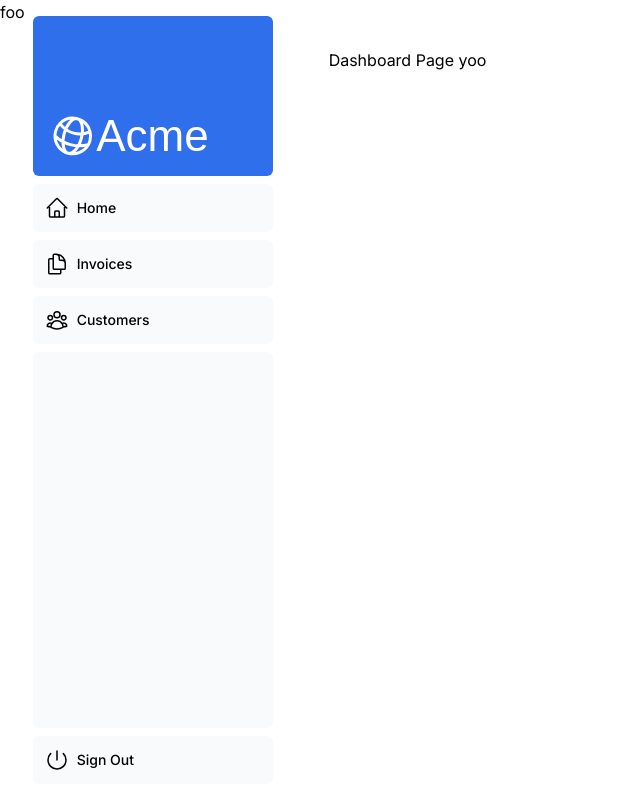
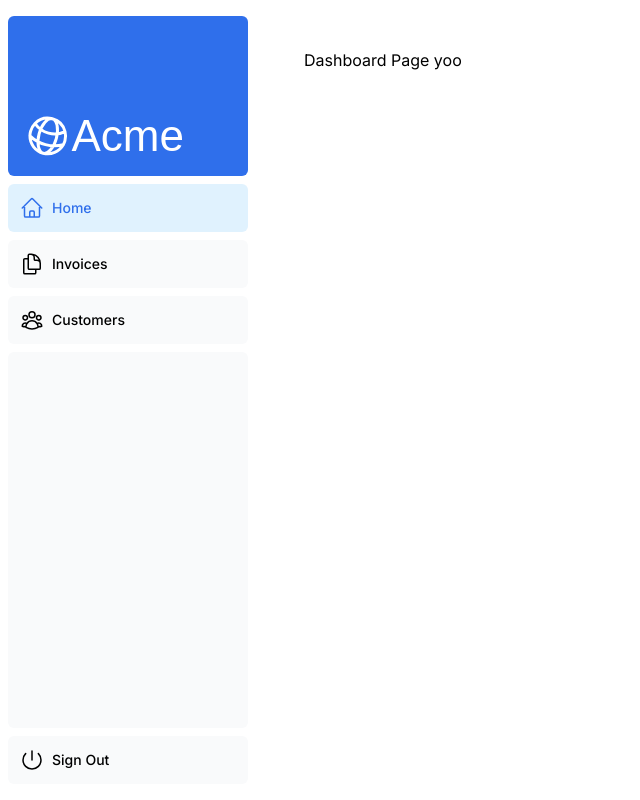
Before and after one commit to heismartin123/nextjs-learning, a Next.js app: page /dashboard in a window 1280 px wide. Shown: the whole page, without its empty margins (0-640 px from the left). Built offline with nearby package versions, Linux system fonts and the light colour scheme; a web font is replaced by a local one.

Commit message:
feat: chatper 6 next

```diff
--- a/app/dashboard/layout.tsx
+++ b/app/dashboard/layout.tsx
@@ -3,7 +3,6 @@ import SideNav from '@/app/ui/dashboard/sidenav';
 export default function Layout({ children }: { children: React.ReactNode }) {
   return (
     <div className="flex h-screen flex-col md:flex-row md:overflow-hidden">
-      <div>foo</div>
       <div className="w-full flex-none md:w-64">
         <SideNav />
       </div>
--- a/app/ui/dashboard/nav-links.tsx
+++ b/app/ui/dashboard/nav-links.tsx
@@ -1,35 +1,46 @@
+'use client';
+
 import {
   UserGroupIcon,
   HomeIcon,
   DocumentDuplicateIcon,
-} from '@heroicons/react/24/outline';
+} from "@heroicons/react/24/outline";
+import Link from "next/link";
+import { usePathname } from "next/navigation";
+import clsx from "clsx";
 
 // Map of links to display in the side navigation.
 // Depending on the size of the application, this would be stored in a database.
 const links = [
-  { name: 'Home', href: '/dashboard', icon: HomeIcon },
+  { name: "Home", href: "/dashboard", icon: HomeIcon },
   {
-    name: 'Invoices',
-    href: '/dashboard/invoices',
+    name: "Invoices",
+    href: "/dashboard/invoices",
     icon: DocumentDuplicateIcon,
   },
-  { name: 'Customers', href: '/dashboard/customers', icon: UserGroupIcon },
+  { name: "Customers", href: "/dashboard/customers", icon: UserGroupIcon },
 ];
 
 export default function NavLinks() {
+  const pathname = usePathname();
   return (
     <>
       {links.map((link) => {
         const LinkIcon = link.icon;
         return (
-          <a
+          <Link
             key={link.name}
             href={link.href}
-            className="flex h-[48px] grow items-center justify-center gap-2 rounded-md bg-gray-50 p-3 text-sm font-medium hover:bg-sky-100 hover:text-blue-600 md:flex-none md:justify-start md:p-2 md:px-3"
+            className={clsx(
+              "flex h-[48px] grow items-center justify-center gap-2 rounded-md bg-gray-50 p-3 text-sm font-medium hover:bg-sky-100 hover:text-blue-600 md:flex-none md:justify-start md:p-2 md:px-3",
+              {
+                "bg-sky-100 text-blue-600": pathname === link.href,
+              }
+            )}
           >
             <LinkIcon className="w-6" />
             <p className="hidden md:block">{link.name}</p>
-          </a>
+          </Link>
         );
       })}
     </>
```
